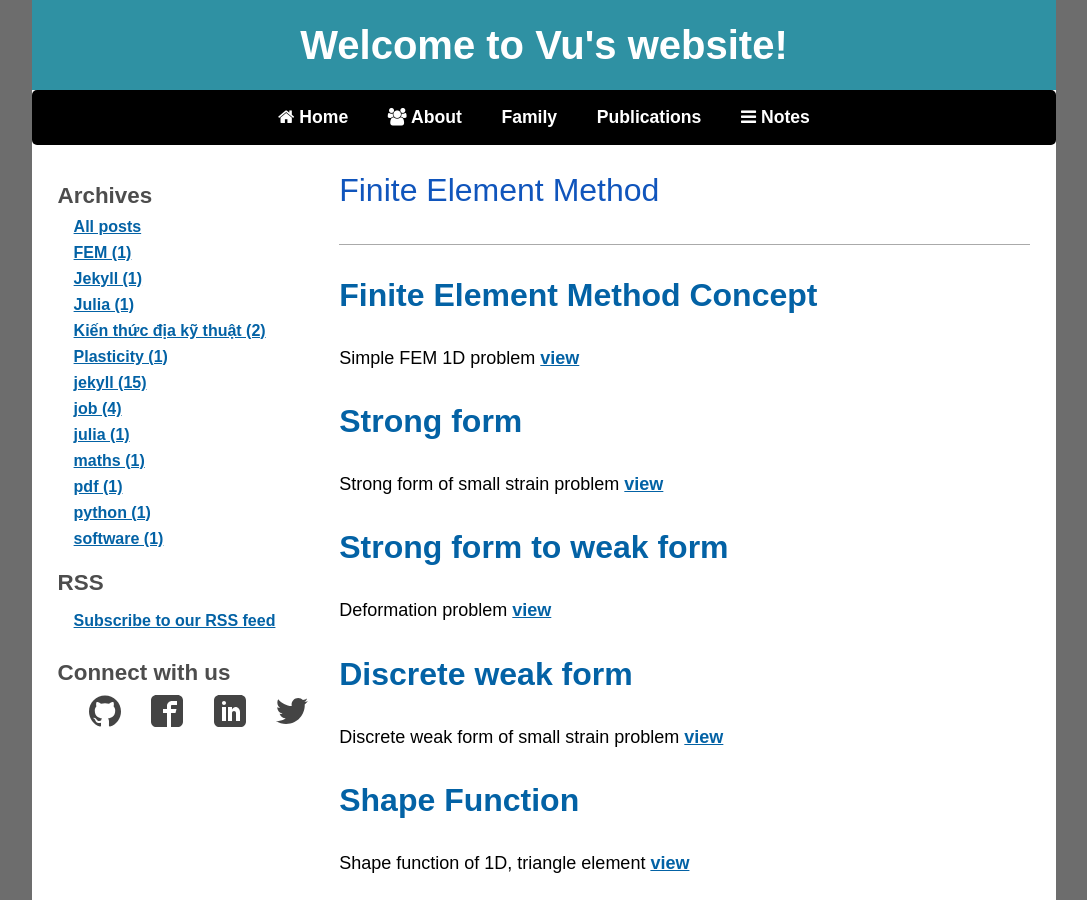
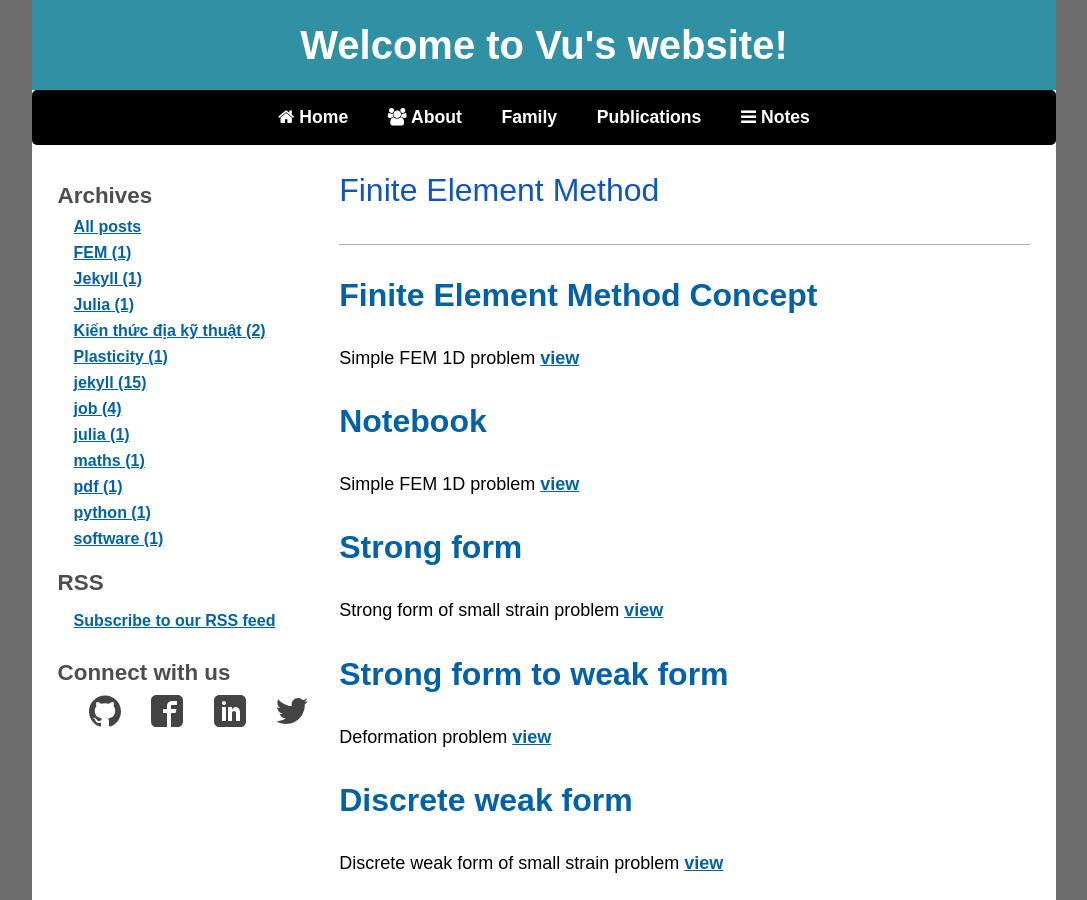
Before and after one commit to quangvunp/geomechanics, a Jekyll site: the page built from FEM.md, in a window 1280 px wide and 900 px high. Shown: the whole window, without its empty margins (96-1183 px from the left). Built offline with Jekyll 4.4.1, drawn with Linux system fonts in a browser that asks for light colours.

Commit message:
Update FEM.md

```diff
--- a/FEM.md
+++ b/FEM.md
@@ -6,6 +6,10 @@ title: Finite Element Method
 <h1> Finite Element Method Concept </h1>
 Simple FEM 1D problem [view]({{ site.url }}/assests/Notes/FEM/Fem1D.pdf)
 
+
+
+<h1> Notebook </h1>
+Simple FEM 1D problem [view]({{ site.url }}/assests/Notes/FEM/Julia_TYPE.ipynb)
 
 <h1> Strong form</h1>
 Strong form of small strain problem [view]({{ site.url }}/assests/Notes/FEM/1_StrongForm_SmallStrain.pdf)
```
